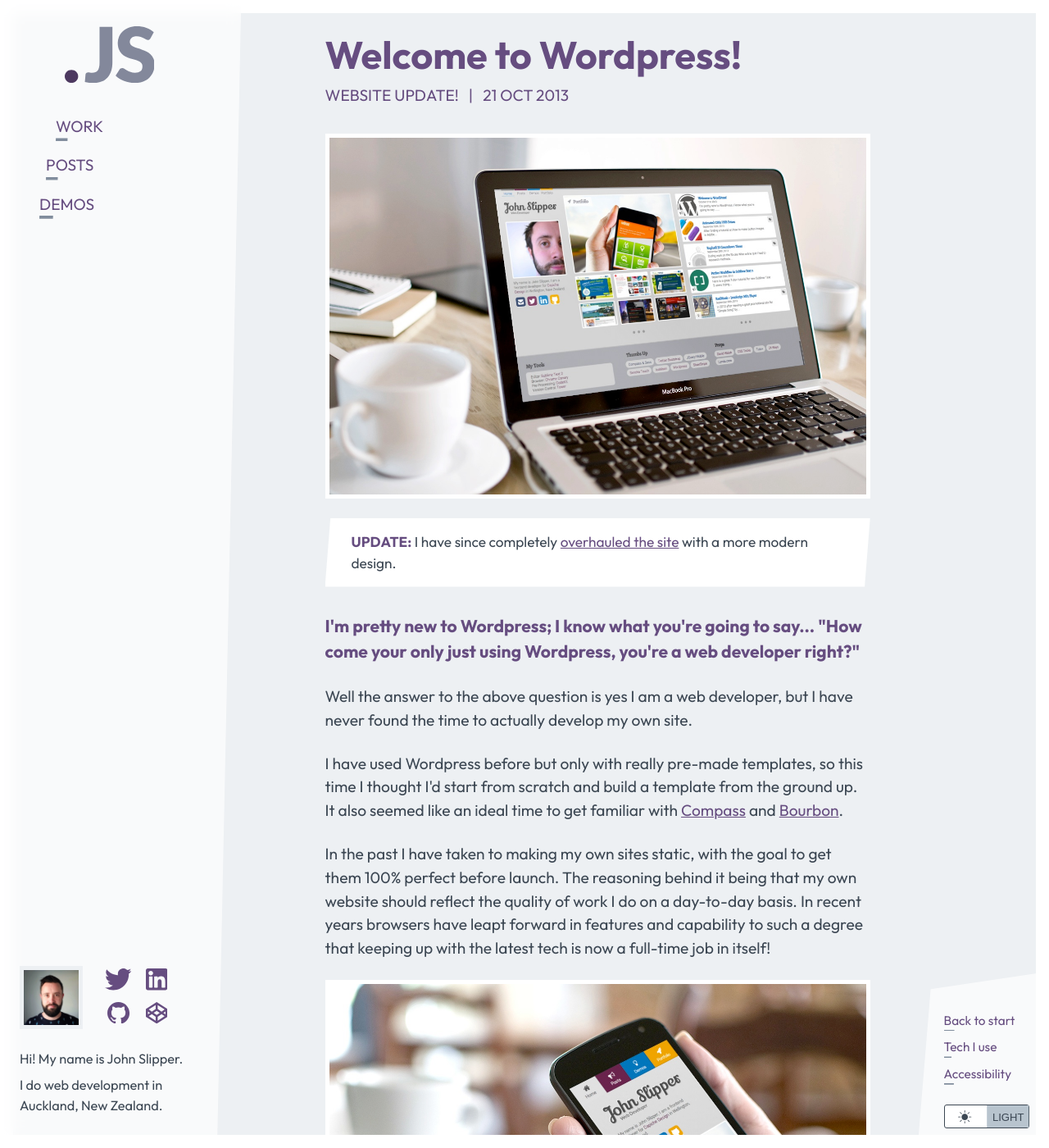
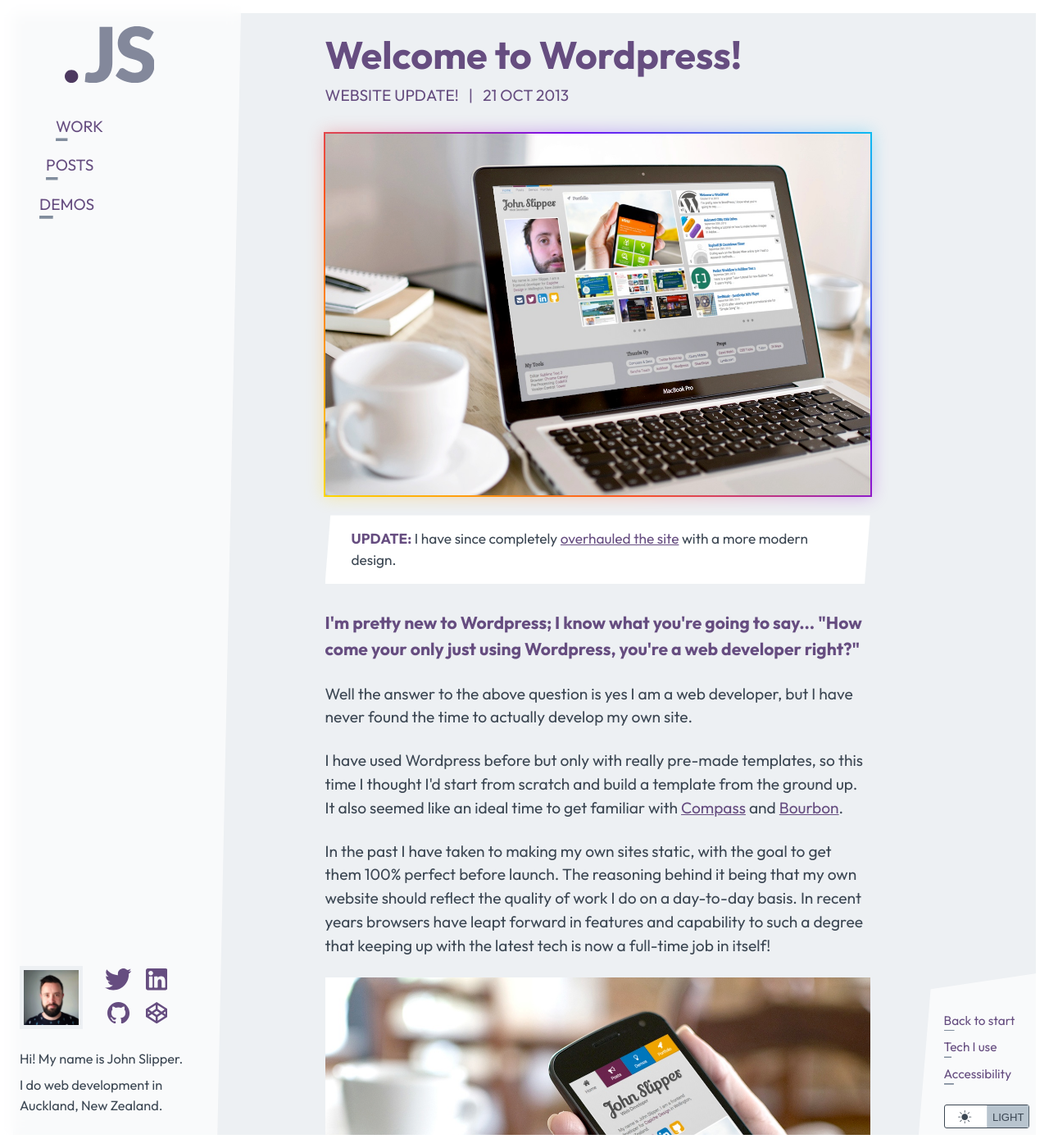
Before and after one commit to johnslipper/johnslipper.github.io, a Jekyll site: the page built from _posts/2013-10-21-welcome-to-wordpress.html, in a window 1280 px wide and 1400 px high. Shown: the whole window at 82% size. Built offline with Jekyll 4.4.1, drawn with Linux system fonts in a browser that asks for light colours.

Commit message:
Blurred gradient border on post images

```diff
--- a/_includes/post.html
+++ b/_includes/post.html
@@ -19,11 +19,12 @@
     <div class="post__update"><strong>UPDATE:</strong> {{ page.update }}</div>
     {% endif %} {% if page.hero %}
     <div class="post__hero">
+        <div class="post__image">
         <img
-            class="post__image"
             src="{{ page.hero.url }}"
             alt="{{ page.hero.alt }}"
         />
+    </div>
         {% if page.hero.credit %}
         <p class="post__caption">
             Photo by
--- a/_sass/_global.scss
+++ b/_sass/_global.scss
@@ -98,3 +98,29 @@ a[href] {
         }
     }
 }
+
+@mixin blurred-gradient-border($border-width: -2px) {
+    position: relative;
+        > * {
+            position: relative;
+            z-index: 1;
+        }
+      &::before,
+      &::after {
+        content: '';
+        position: absolute;
+        top: $border-width;
+        left: $border-width;
+        right: $border-width;
+        bottom: $border-width;
+        background: linear-gradient(45deg, #ffd800, #ff5520, #750cf2, #0cbcf2);
+      }
+      &::before {
+        filter: blur(10px);
+        opacity: 0.33;
+        z-index: 0;
+      }
+      &::after {
+        z-index: 0;
+      }
+}
--- a/_sass/_layout.scss
+++ b/_sass/_layout.scss
@@ -57,6 +57,8 @@
     }
 
     .layout__main {
+        position: relative;
+        z-index: 0;
         padding: var(--layout-wrapper-padding-sm);
         &::before {
             content: "";
--- a/_sass/components/_post-preview.scss
+++ b/_sass/components/_post-preview.scss
@@ -34,7 +34,7 @@
 
     .post-preview_thumbnail {
         display: block;
-        border: 5px solid var(--body-background-color);
+        @include blurred-gradient-border();
         img {
             object-fit: cover;
             width: 100%;
--- a/_sass/components/_post.scss
+++ b/_sass/components/_post.scss
@@ -1,4 +1,5 @@
 .post {
+
     .post__title {
         margin-block-end: 0.5rem;
     }
@@ -30,12 +31,12 @@
     }
 
     .post__image {
-        border: 5px solid var(--body-background-color);
+        @include blurred-gradient-border();
     }
 
     .post__caption {
         font-size: 0.9em;
-        margin-block-start: 0.25rem;
+        margin-block-start: 0.5rem;
     }
 
     .post__content {
```
